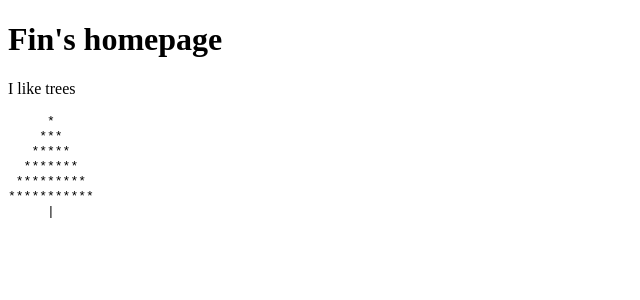
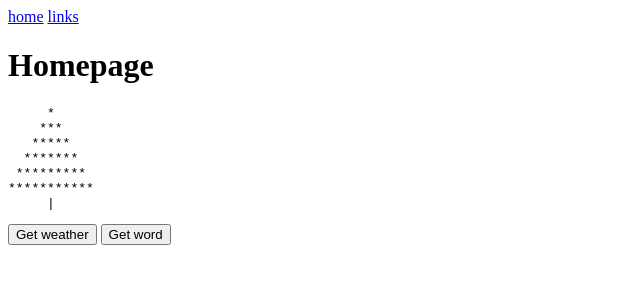
Before and after one commit to finmoorhouse/homepage, a SvelteKit app: page / in a window 1280 px wide. Shown: the top 300 px of the page, without its empty margins (0-640 px from the left). Built offline with nearby package versions, Linux system fonts and the light colour scheme.

Commit message:
Added API routes

```diff
--- a/package.json
+++ b/package.json
@@ -22,5 +22,8 @@
 		"svelte": "^4.2.7",
 		"vite": "^5.0.3"
 	},
-	"type": "module"
+	"type": "module",
+	"dependencies": {
+		"axios": "^1.6.8"
+	}
 }
--- /dev/null
+++ b/src/routes/+layout.svelte
@@ -0,0 +1,6 @@
+<nav>
+	<a href="/">home</a>
+	<a href="/links">links</a>
+</nav>
+
+<slot />
--- a/src/routes/+page.svelte
+++ b/src/routes/+page.svelte
@@ -1,6 +1,20 @@
-<h1>Fin's homepage</h1>
-<p>I like trees</p>
+<script>
+	let wordData = null;
+	let weatherData = null;
 
+	async function getWeather() {
+		const city = 'Oxford';
+		const response = await fetch(`/api/weather?city=${city}`);
+		weatherData = await response.json();
+	};
+
+	async function getWord() {
+		const response = await fetch('/api/word');
+		wordData = await response.json();
+	}
+</script>
+
+<h1>Homepage</h1>
 
 <pre>
      *
@@ -11,3 +25,16 @@
 ***********
      |
 </pre>
+
+<button on:click={getWeather}>Get weather</button>
+<button on:click={getWord}>Get word</button>
+
+{#if weatherData}
+	<h1>Weather in {weatherData.name}</h1>
+	<p>Temperature: {weatherData.main.temp}°C</p>
+	<p>Description: {weatherData.weather[0].description}</p>
+{/if}
+
+{#if wordData}
+	<p>Word: {wordData}</p>
+{/if}
--- /dev/null
+++ b/src/routes/api/weather/+server.js
@@ -0,0 +1,26 @@
+import axios from 'axios';
+import { WEATHER_KEY } from '$env/static/private'
+
+export async function GET({ url }) {
+  const city = url.searchParams.get('city');
+  const apiKey = WEATHER_KEY;
+  const apiUrl = `https://api.openweathermap.org/data/2.5/weather?q=${city}&appid=${apiKey}&units=metric`;
+
+  try {
+    const response = await axios.get(apiUrl);
+    const data = response.data;
+    return new Response(JSON.stringify(data), {
+      status: 200,
+      headers: {
+        'Content-Type': 'application/json',
+      },
+    });
+  } catch (error) {
+    return new Response(JSON.stringify({ error: 'Failed to fetch weather data' }), {
+      status: 500,
+      headers: {
+        'Content-Type': 'application/json',
+      },
+    });
+  }
+}
--- /dev/null
+++ b/src/routes/api/word/+server.js
@@ -0,0 +1,6 @@
+import { json } from '@sveltejs/kit';
+
+export function GET() {
+	const number = Math.floor(Math.random() * 6) + 1;
+	return json(number);
+}
```
Also changed, not shown: src/routes/links/+page.svelte (added, +7 -0 lines), 1 other file (tests, documents, lock files or other folders).
